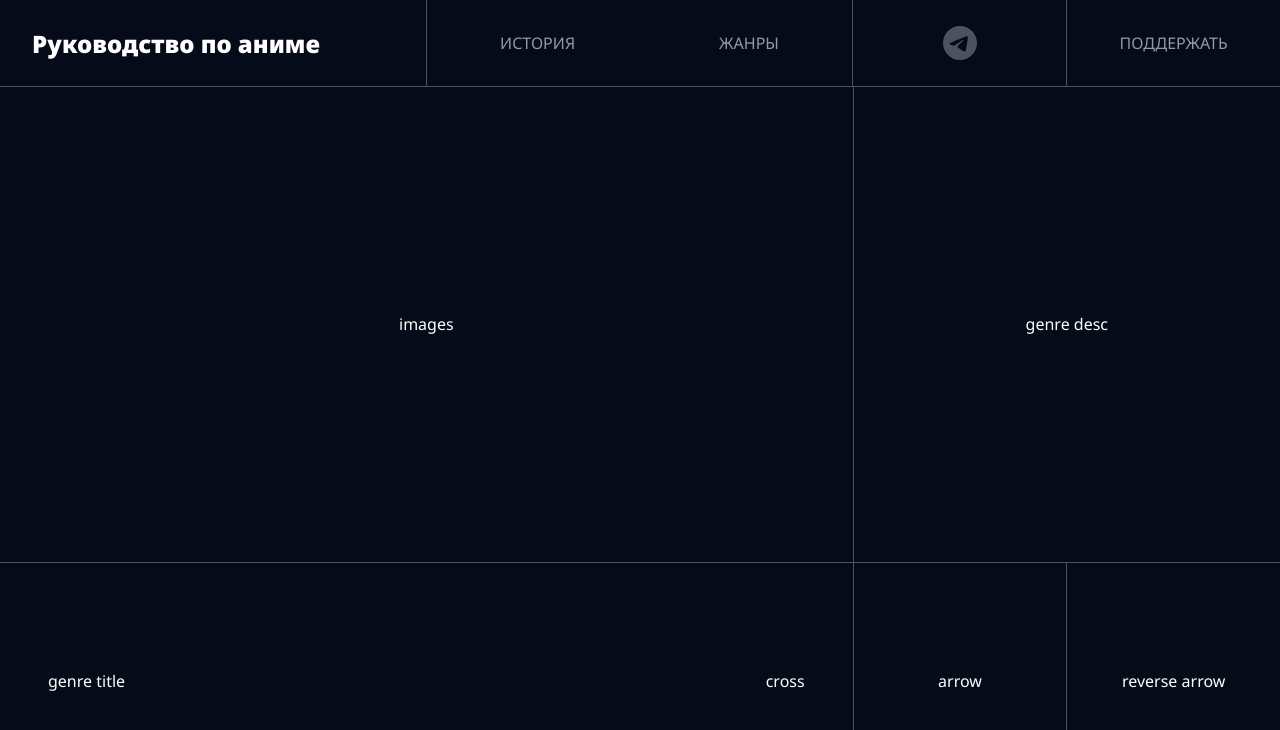
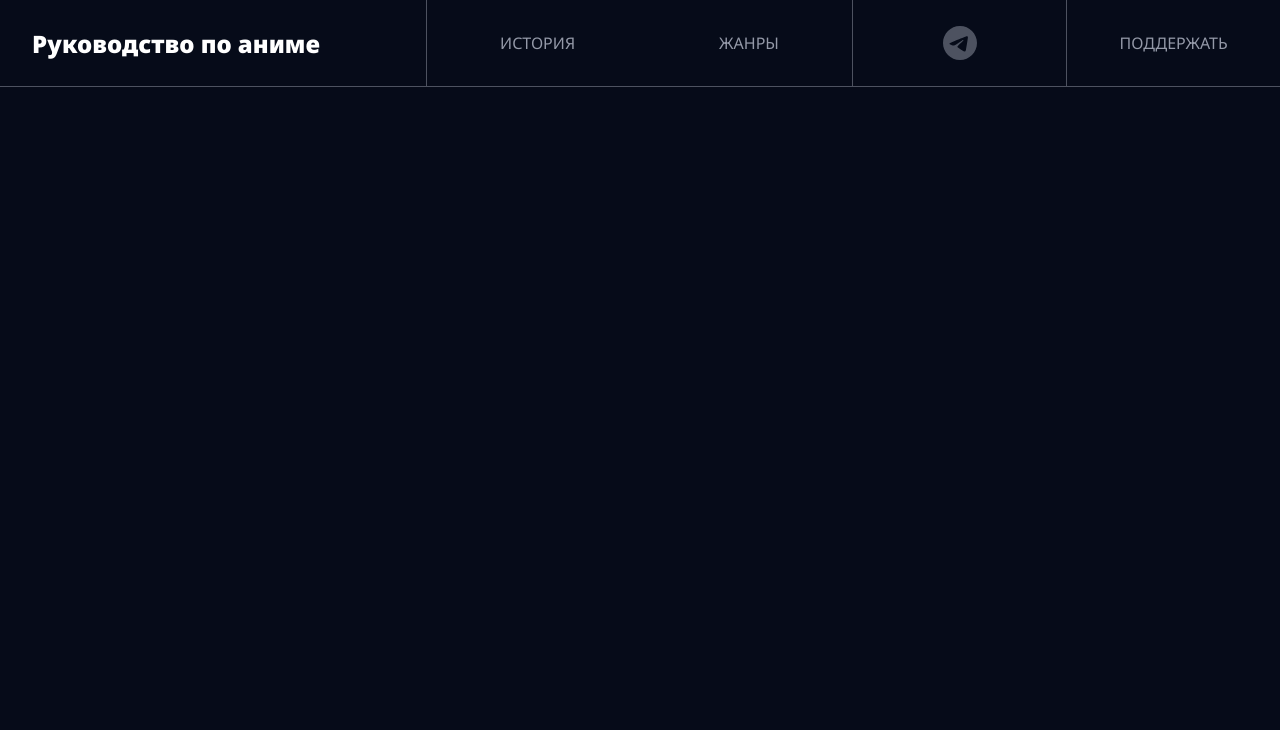
Before and after one commit to BANGKOKTAGANROG/anime-guide-vue, a Vue app: page /genres in a window 1280 px wide. Shown: the top 730 px of the page. Built offline with nearby package versions, Linux system fonts and the light colour scheme.

Commit message:
rethinking my life choices

```diff
--- a/src/views/GenresView.vue
+++ b/src/views/GenresView.vue
@@ -3,68 +3,9 @@
 </script>
 
 <template>
-    <main>
-        <div class="wrapper" id="base-grid">
-            <div>images</div>
-            <div>genre desc</div>
-            <div class="title">
-                <div id="title">
-                    genre title
-                </div>
-                <div class="cross">
-                    cross
-                </div>
-            </div>
-            <div class="controls">
-                <div class="wrapper" id="controls">
-                    <div class="arrow">arrow</div>
-                    <div class="arrow">reverse arrow</div>
-                </div>
-            </div>
-        </div>
-    </main>
+
 </template>
 
 <style scoped>
-.wrapper {
-    height: 100%;
-    width: 100%;
-    background-color: var(--border);
-    display: grid;
-    gap: 1px;
-}
 
-.wrapper > * {
-    background-color: var(--bg);
-}
-
-#base-grid {
-    grid-template-columns: 2fr 1fr;
-    grid-template-rows: 2fr 1fr;
-}
-
-#base-grid > *{
-    display: grid;
-    place-content: center;
-}
-
-.title {
-    display: flex !important;
-    justify-content: space-between !important;
-    align-items: center !important;
-    padding: 3rem;
-}
-
-.controls {
-    display: block !important;
-}
-
-#controls {
-    grid-template-columns: repeat(2, 1fr);
-}
-
-.arrow {
-    display: grid;
-    place-content: center;
-}
 </style>
```
